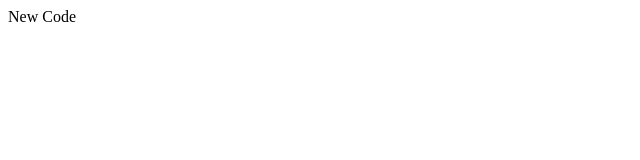
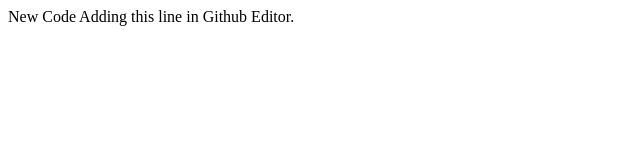
Before and after one commit to mohammadrupani02/local-repo, a plain HTML site: page index.html in a window 1280 px wide. Shown: the whole page, without its empty margins (0-640 px from the left). Drawn offline with Linux system fonts and the light colour scheme.

Commit message:
Update index.html in Github Editor

```diff
--- a/index.html
+++ b/index.html
@@ -7,5 +7,6 @@
 </head>
 <body>
     New Code
+    Adding this line in Github Editor.
 </body>
 </html>
```
